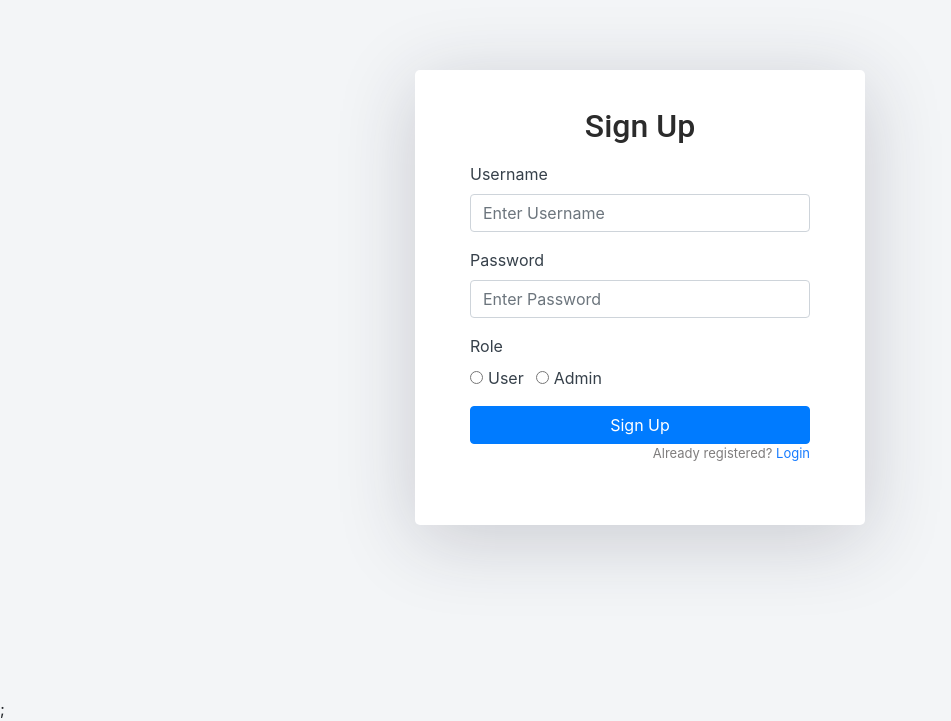
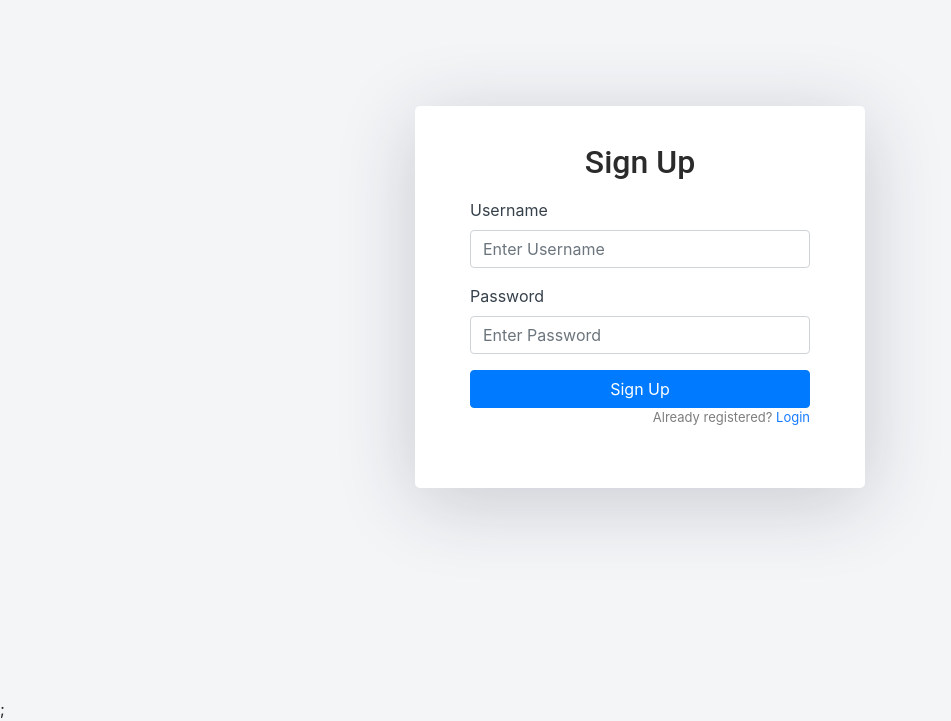
Before and after one commit to swiftifyticketing/swiftifyticketing-frontend, a React (Create React App) app: page /sign-up in a window 1280 px wide. Shown: the part 103-824 px from the top of the page, without its empty margins (0-951 px from the left). Built offline with nearby package versions, Linux system fonts and the light colour scheme.

Commit message:
fixed role

```diff
--- a/src/components/auth/Register.js
+++ b/src/components/auth/Register.js
@@ -1,42 +1,42 @@
-import React, { useState, useEffect } from 'react';
-import { Link } from 'react-router-dom';
-import { connect } from 'react-redux';
-import PropTypes from 'prop-types';
+import React, { useState, useEffect } from "react";
+import { Link } from "react-router-dom";
+import { connect } from "react-redux";
+import PropTypes from "prop-types";
 
-import { FormInput } from '../reusable/FormInput';
-import { RadioInput } from '../reusable/RadioInput';
-import { Button } from '../reusable/Button';
-import { validateInputs } from '../../helpers/Helpers';
-import { createUser } from '../../redux/actions/auth';
-import './Auth.css';
+import { FormInput } from "../reusable/FormInput";
+import { RadioInput } from "../reusable/RadioInput";
+import { Button } from "../reusable/Button";
+import { validateInputs } from "../../helpers/Helpers";
+import { createUser } from "../../redux/actions/auth";
+import "./Auth.css";
 
-const Register = props => {
+const Register = (props) => {
   const { createUser, isAuthenticated, history, errors } = props;
 
   const [user, setUser] = useState({
     data: {
-            username: '',
-            password: '',
-            role: ''
-        }
+      username: "",
+      password: "",
+      role: "User",
+    },
   });
 
   const [error, setError] = useState({
-        usernameError: '',
-        passwordError: '',
-        roleError: ''
+    usernameError: "",
+    passwordError: "",
+    roleError: "",
   });
 
   useEffect(() => {
     if (isAuthenticated) {
-            history.push('/dashboard');
+      history.push("/dashboard");
     }
   }, [isAuthenticated, history]);
 
   const { username, password } = user.data;
   const { usernameError, passwordError, roleError } = error;
 
-    const onRegisterUser = e => {
+  const onRegisterUser = (e) => {
     e.preventDefault();
 
     const isValid = validateInputs(user.data, setError);
@@ -46,14 +46,14 @@ const Register = props => {
     }
   };
 
-    const onChange = e => {
+  const onChange = (e) => {
     const { name, value } = e.target;
     const { data } = user;
     setUser({
       data: {
         ...data,
-                [name]: value
-            }
+        [name]: value,
+      },
     });
   };
 
@@ -87,32 +87,6 @@ const Register = props => {
               onChange={onChange}
             />
           </div>
-                    <div className='form-group'>
-                        <label>Role</label>
-                        <br />
-                        <div className='form-check form-check-inline'>
-                            <RadioInput
-                                id='inlineRadio1'
-                                name='role'
-                                labelClassName='form-check-label'
-                                className='form-check-input'
-                                value='User'
-                                error={roleError}
-                                onChange={onChange}
-                            />
-                        </div>
-                        <div className='form-check form-check-inline'>
-                            <RadioInput
-                                id='inlineRadio2'
-                                name='role'
-                                labelClassName='form-check-label'
-                                className='form-check-input'
-                                value='Admin'
-                                error={roleError}
-                                onChange={onChange}
-                            />
-                        </div>
-                    </div>
 
           <Button
             type='submit'
@@ -120,10 +94,10 @@ const Register = props => {
             className='btn btn-primary btn-block'
           />
           <p className='forgot-password text-right'>
-                        Already registered? <Link to={'/sign-in'}>Login</Link>
+            Already registered? <Link to={"/sign-in"}>Login</Link>
           </p>
         </form>
-                {errors ? <p className='error-feedback'>{errors}</p> : ''}
+        {errors ? <p className='error-feedback'>{errors}</p> : ""}
       </div>
     </div>
   );
@@ -132,15 +106,12 @@ const Register = props => {
 Register.propTypes = {
   createUser: PropTypes.func.isRequired,
   isAuthenticated: PropTypes.bool,
-    errors: PropTypes.string
+  errors: PropTypes.string,
 };
 
-const mapStateToProps = state => ({
+const mapStateToProps = (state) => ({
   isAuthenticated: state.auth.isAuthenticated,
-    errors: state.errors
+  errors: state.errors,
 });
 
-export default connect(
-    mapStateToProps,
-    { createUser }
-)(Register);
+export default connect(mapStateToProps, { createUser })(Register);
```
Lines whose indentation alone changed are shown as unchanged.
